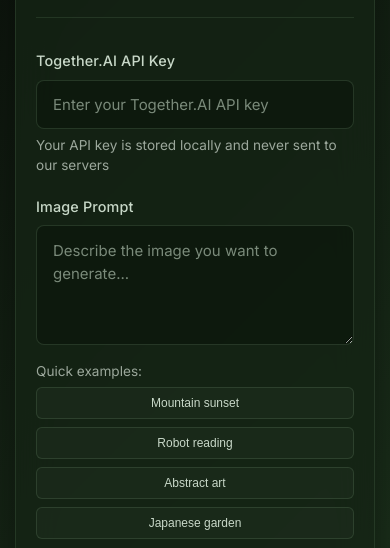
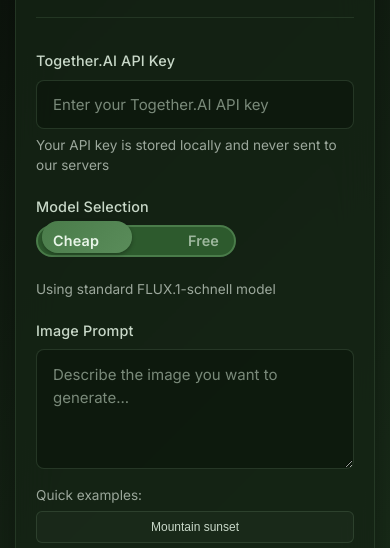
Before and after one commit to robertefreeman/rovodev-eval, a website: page index.html in a window 390 px wide. Shown: the part 234-782 px from the top of the page. Drawn offline with Linux system fonts and the light colour scheme.

Commit message:
Add model toggle switch between FLUX.1-schnell (Cheap) and FLUX.1-schnell-Free (Free)
- Added toggle switch UI component with smooth animations
- Implemented model selection functionality in JavaScript
- Updated API calls to use selected model dynamically
- Added real-time description updates for model selection
- Maintained existing green theme and responsive design

```diff
--- a/index.html
+++ b/index.html
@@ -39,6 +39,24 @@
                         </label>
                         <input type="password" id="api-key" placeholder="Enter your Together.AI API key">
                         <small>Your API key is stored locally and never sent to our servers</small>
+                    </div>
+
+                    <div class="form-group">
+                        <label for="model-toggle">
+                            <span class="label-icon">🤖</span>
+                            Model Selection
+                        </label>
+                        <div class="toggle-container">
+                            <div class="toggle-switch">
+                                <input type="checkbox" id="model-toggle" class="toggle-input">
+                                <label for="model-toggle" class="toggle-label">
+                                    <span class="toggle-slider"></span>
+                                    <span class="toggle-text-left">Cheap</span>
+                                    <span class="toggle-text-right">Free</span>
+                                </label>
+                            </div>
+                            <small id="model-description">Using standard FLUX.1-schnell model</small>
+                        </div>
                     </div>
 
                     <div class="form-group">
--- a/script.js
+++ b/script.js
@@ -5,6 +5,7 @@
         this.initializeElements();
         this.bindEvents();
         this.loadSavedApiKey();
+        this.updateModelDescription();
     }
 
     initializeElements() {
@@ -26,7 +27,9 @@
             copyUrlBtn: document.getElementById('copy-url-btn'),
             usedPrompt: document.getElementById('used-prompt'),
             usedDimensions: document.getElementById('used-dimensions'),
-            usedSteps: document.getElementById('used-steps')
+            usedSteps: document.getElementById('used-steps'),
+            modelToggle: document.getElementById('model-toggle'),
+            modelDescription: document.getElementById('model-description')
         };
     }
 
@@ -35,6 +38,7 @@
         this.elements.apiKey.addEventListener('input', () => this.saveApiKey());
         this.elements.downloadBtn.addEventListener('click', () => this.downloadImage());
         this.elements.copyUrlBtn.addEventListener('click', () => this.copyImageUrl());
+        this.elements.modelToggle.addEventListener('change', () => this.updateModelDescription());
 
         // Allow Enter key in prompt textarea to trigger generation
         this.elements.prompt.addEventListener('keydown', (e) => {
@@ -59,6 +63,21 @@
             this.elements.apiKey.value = savedKey;
             this.apiKey = savedKey;
         }
+    }
+
+    updateModelDescription() {
+        const isFreeModel = this.elements.modelToggle.checked;
+        if (isFreeModel) {
+            this.elements.modelDescription.textContent = 'Using FLUX.1-schnell-Free model (Free tier)';
+        } else {
+            this.elements.modelDescription.textContent = 'Using standard FLUX.1-schnell model';
+        }
+    }
+
+    getSelectedModel() {
+        return this.elements.modelToggle.checked ?
+            'black-forest-labs/FLUX.1-schnell-Free' :
+            'black-forest-labs/FLUX.1-schnell';
     }
 
     saveApiKey() {
@@ -124,7 +143,7 @@
                 'Content-Type': 'application/json'
             },
             body: JSON.stringify({
-                model: 'black-forest-labs/FLUX.1-schnell',
+                model: this.getSelectedModel(),
                 prompt: params.prompt,
                 width: params.width,
                 height: params.height,
--- a/style.css
+++ b/style.css
@@ -426,3 +426,88 @@
         font-size: 1.2rem;
     }
 }
+
+/* Toggle Switch Styles */
+.toggle-container {
+    display: flex;
+    flex-direction: column;
+    gap: 8px;
+}
+
+.toggle-switch {
+    position: relative;
+    display: inline-block;
+    width: 200px;
+    height: 40px;
+}
+
+.toggle-input {
+    opacity: 0;
+    width: 0;
+    height: 0;
+}
+
+.toggle-label {
+    position: absolute;
+    cursor: pointer;
+    top: 0;
+    left: 0;
+    right: 0;
+    bottom: 0;
+    background: #2d5a2d;
+    border-radius: 20px;
+    transition: all 0.3s ease;
+    display: flex;
+    align-items: center;
+    justify-content: space-between;
+    padding: 0 15px;
+    border: 2px solid #4a7c4a;
+}
+
+.toggle-slider {
+    position: absolute;
+    height: 32px;
+    width: 90px;
+    left: 4px;
+    bottom: 2px;
+    background: linear-gradient(135deg, #4a7c4a, #5a8c5a);
+    border-radius: 16px;
+    transition: all 0.3s ease;
+    box-shadow: 0 2px 4px rgba(0, 0, 0, 0.3);
+}
+
+.toggle-text-left,
+.toggle-text-right {
+    font-size: 0.9rem;
+    font-weight: 600;
+    color: #e8f5e8;
+    z-index: 2;
+    position: relative;
+    transition: all 0.3s ease;
+}
+
+.toggle-input:checked + .toggle-label {
+    background: #1a4d1a;
+    border-color: #2d5a2d;
+}
+
+.toggle-input:checked + .toggle-label .toggle-slider {
+    transform: translateX(106px);
+    background: linear-gradient(135deg, #5a8c5a, #6a9c6a);
+}
+
+.toggle-input:checked + .toggle-label .toggle-text-left {
+    opacity: 0.6;
+}
+
+.toggle-input:not(:checked) + .toggle-label .toggle-text-right {
+    opacity: 0.6;
+}
+
+.toggle-label:hover {
+    border-color: #5a8c5a;
+}
+
+.toggle-label:hover .toggle-slider {
+    box-shadow: 0 3px 6px rgba(0, 0, 0, 0.4);
+}
```
